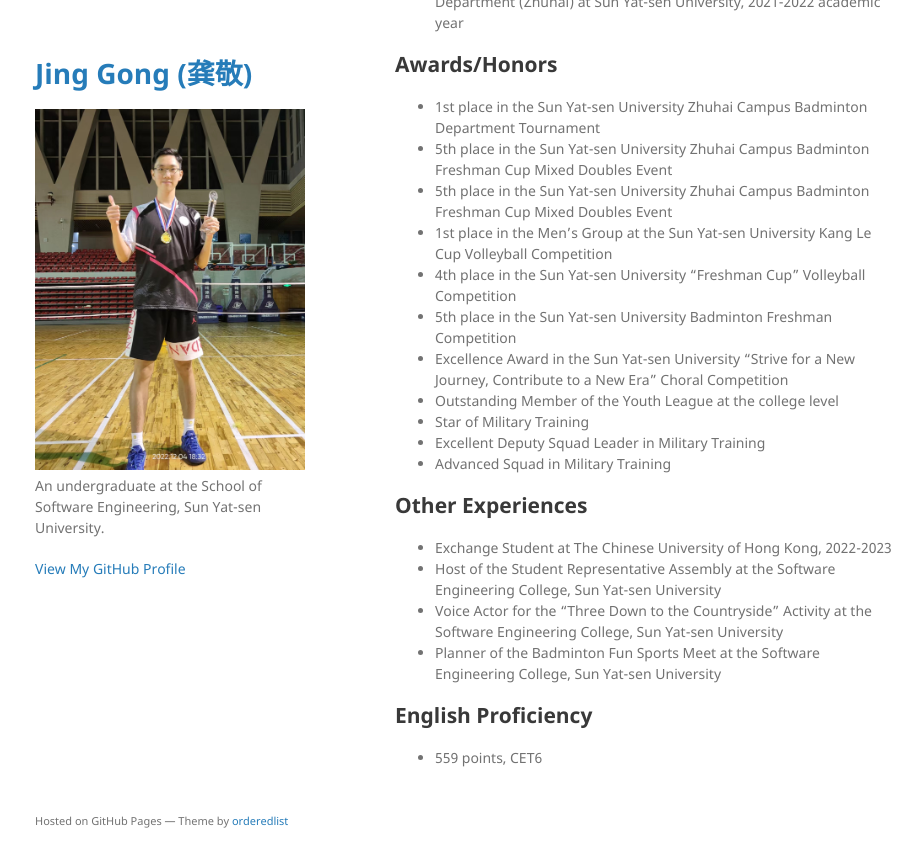
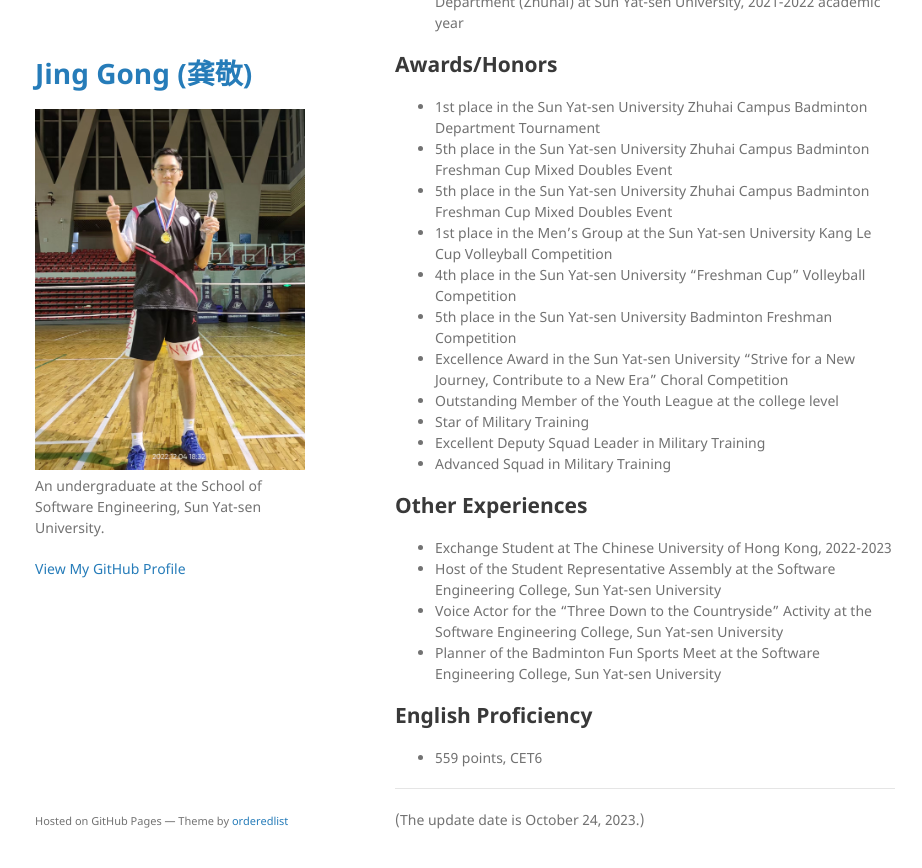
Before and after one commit to MikingG/MikingG.github.io, a Jekyll site: the page built from index.md, in a window 1280 px wide and 900 px high, scrolled down 2472 px. Shown: the top 868 px of the window, without its empty margins (175-1097 px from the left). Built offline with Jekyll 4.4.1, drawn with Linux system fonts in a browser that asks for light colours; our own code applies the rules of GitHub Pages for plain Markdown files; before the commit the page ends 3310 px from its top, so only the background shows below that.

Commit message:
Update index.md

```diff
--- a/index.md
+++ b/index.md
@@ -99,3 +99,6 @@ Email: gongj39@mail2.sysu.edu.cn
 ## English Proficiency
 
 - 559 points, CET6
+
+- -----
+(The update date is October 24, 2023.)
```
